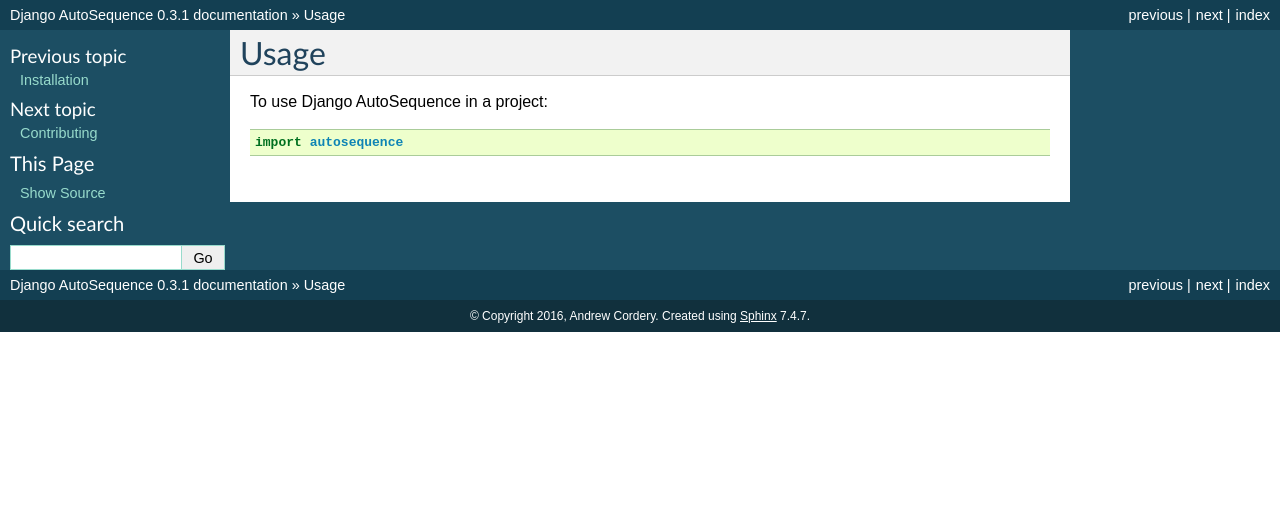
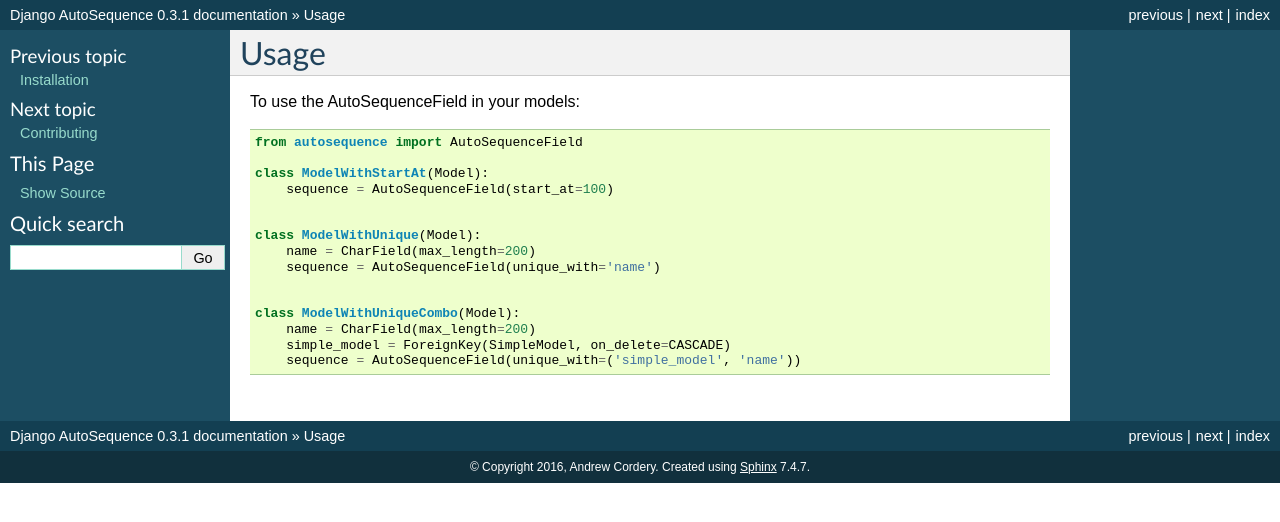
Before and after one commit to cordery/django-autosequence, a Sphinx documentation site: the page built from docs/usage.rst, in a window 1280 px wide. Shown: the top 522 px of the page. Built offline with Sphinx 7.4.7, drawn with Linux system fonts in a browser that asks for light colours.

Commit message:
cleaning up

```diff
--- a/docs/usage.rst
+++ b/docs/usage.rst
@@ -2,6 +2,20 @@
 Usage
 ========
 
-To use Django AutoSequence in a project::
+To use the AutoSequenceField in your models::
 
-    import autosequence
+    from autosequence import AutoSequenceField
+
+    class ModelWithStartAt(Model):
+        sequence = AutoSequenceField(start_at=100)
+
+
+    class ModelWithUnique(Model):
+        name = CharField(max_length=200)
+        sequence = AutoSequenceField(unique_with='name')
+
+
+    class ModelWithUniqueCombo(Model):
+        name = CharField(max_length=200)
+        simple_model = ForeignKey(SimpleModel, on_delete=CASCADE)
+        sequence = AutoSequenceField(unique_with=('simple_model', 'name'))
```
Also changed, not shown: CONTRIBUTING.rst (+1 -8 lines), README.rst (+4 -3 lines), .travis.yml, 1 other file.
